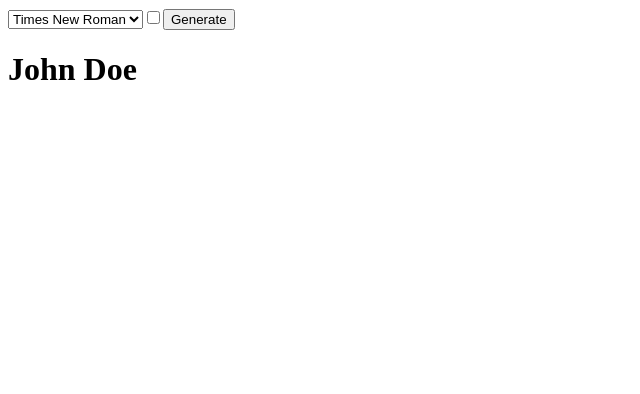
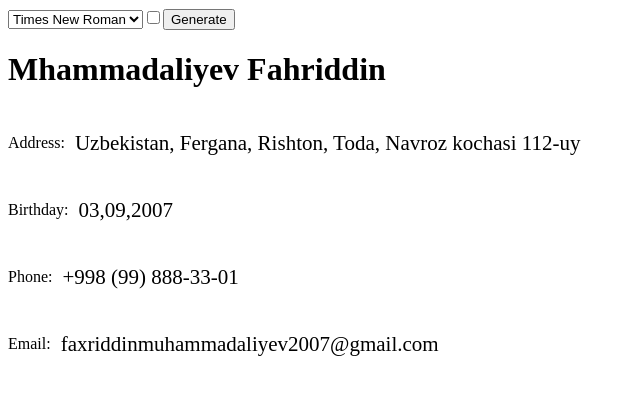
Before and after one commit to fmuhammadaliyev/html-to-pdf-frontend-fn44, a React (Vite) app: page / in a window 1280 px wide. Shown: the top 394 px of the page, without its empty margins (0-640 px from the left). Built offline with nearby package versions, Linux system fonts and the light colour scheme.

Commit message:
1-input tayyor

```diff
--- a/src/components/Content.jsx
+++ b/src/components/Content.jsx
@@ -1,16 +1,75 @@
+import { useState } from "react";
+
 export default function Content({ styles, editMode }) {
+  // Bitta obyekt ichida turli nomdagi qiymatlar
+  const [personData, setPersonData] = useState({
+    full: "Mhammadaliyev Fahriddin",
+    home: "Uzbekistan, Fergana, Rishton, Toda, Navroz kochasi 112-uy",
+    born: "03,09,2007",
+    phoneNum: "+998 (99) 888-33-01",
+    mailAcc: "faxriddinmuhammadaliyev2007@gmail.com",
+  });
+
+  // Har bir input o‘zgarganda ishlaydigan funksiya
+  const changeField = (key, value) => {
+    setPersonData((old) => ({ ...old, [key]: value }));
+  };
+
+  // Faqat matn chiqaruvchi komponent
+  const ShowRow = ({ label, field }) => (
+    <div
+      style={{
+        display: "flex",
+        alignItems: "center",
+        gap: "10px",
+        fontFamily: styles.defaultFont,
+      }}
+    >
+      {label}:{" "}
+      <p style={{ fontSize: "21px", whiteSpace: "pre-line" }}>
+        {personData[field]}
+      </p>
+    </div>
+  );
+
+  // Faqat input chiqaruvchi komponent
+  const EditRow = ({ field }) => (
+    <input
+      type="text"
+      value={personData[field]}
+      onChange={(e) => changeField(field, e.target.value)}
+      style={{ display: "block", marginBottom: "10px", width: "300px" }}
+    />
+  );
+
   return (
     <div>
+      {/* Name */}
       {editMode ? (
-        <input type="text" />
+        <EditRow field="full" />
       ) : (
-        <h1
-          style={{
-            fontFamily: styles.defaultFont,
-          }}
-        >
-          John Doe
-        </h1>
+        <h1 style={{ fontFamily: styles.defaultFont }}>{personData.full}</h1>
+      )}
+
+      {editMode ? (
+        <EditRow field="home" />
+      ) : (
+        <ShowRow label="Address" field="home" />
+      )}
+      {editMode ? (
+        <EditRow field="born" />
+      ) : (
+        <ShowRow label="Birthday" field="born" />
+      )}
+      {editMode ? (
+        <EditRow field="phoneNum" />
+      ) : (
+        <ShowRow label="Phone" field="phoneNum" />
+      )}
+      {editMode ? (
+        <EditRow field="mailAcc" />
+      ) : (
+        <ShowRow label="Email" field="mailAcc" />
       )}
     </div>
   );
```
